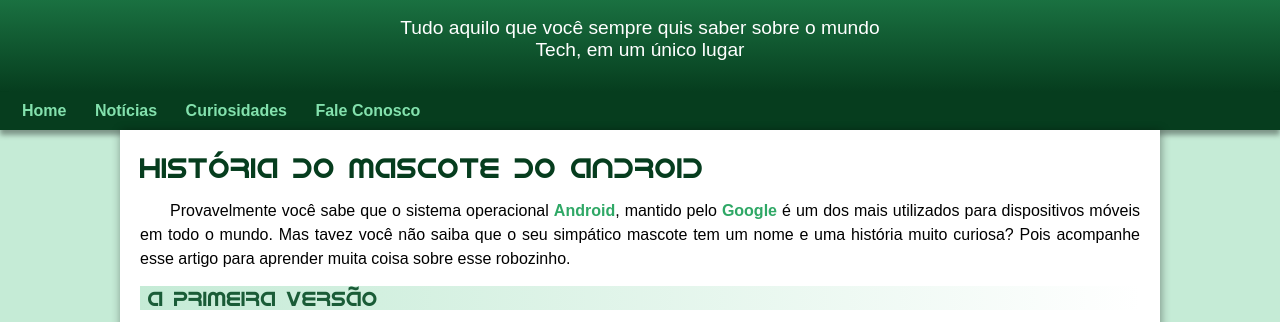
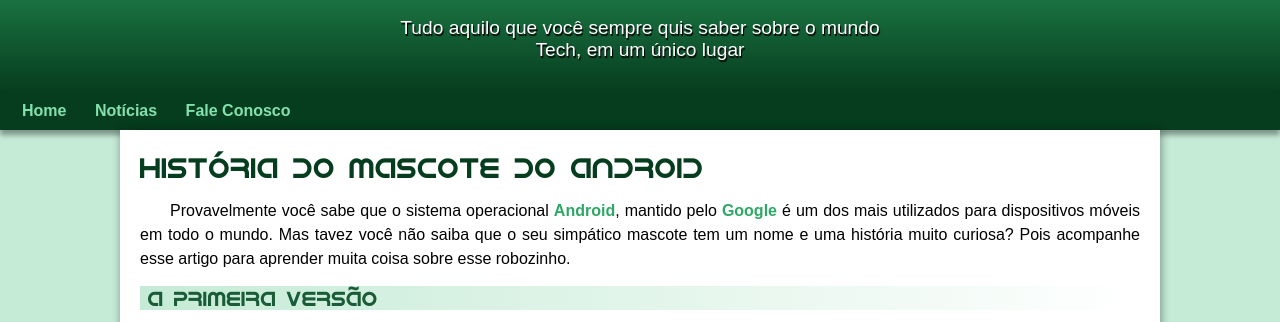
Before and after one commit to lucasviganodasilva/projeto-android, a plain HTML site: page index.html in a window 1280 px wide. Shown: the part 98-420 px from the top of the page. Drawn offline with Linux system fonts and the light colour scheme.

Commit message:
problema de padding corrigido

```diff
--- a/index.html
+++ b/index.html
@@ -16,7 +16,6 @@
     <nav>
         <a href="#">Home</a>
         <a href="#">Notícias</a>
-        <a href="#">Curiosidades</a>
         <a href="#">Fale Conosco</a>
     </nav>
 
--- a/style/style.css
+++ b/style/style.css
@@ -58,7 +58,8 @@ header > p{
     padding-right: 10px;
     padding-left: 10px;
     margin: auto;
-    margin-bottom: 20px;
+    padding-bottom: 20px;
+    text-shadow: 1px 2px 1px black;
 }
 
 nav{
```
